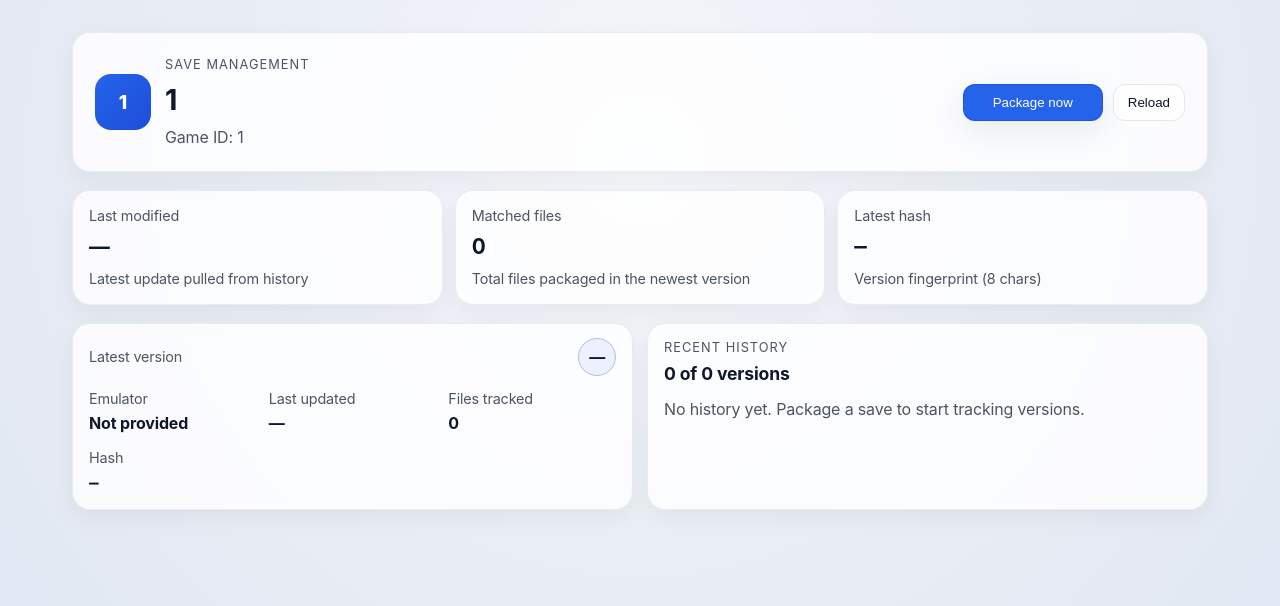
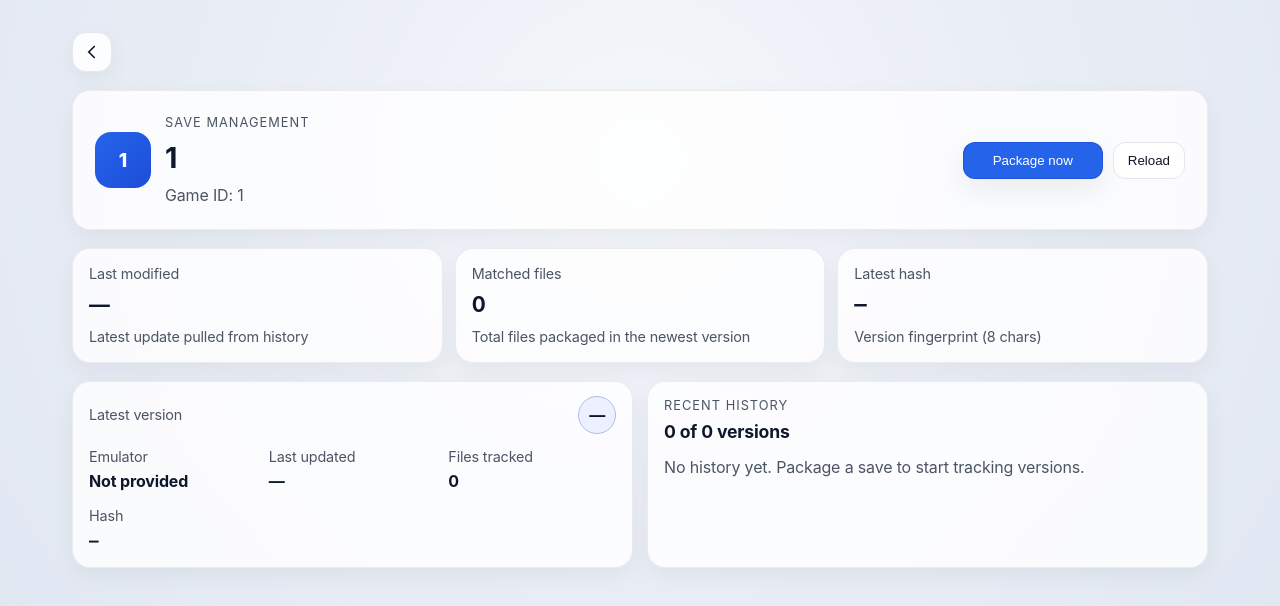
Before and after one commit to h1dr0nn/CrossSave-Cloud, a SvelteKit app in the folder app/: page /game/1 in a window 1280 px wide. Shown: the top 606 px of the page. Built offline with nearby package versions, Linux system fonts and the light colour scheme.

Commit message:
Add back navigation to game detail (#20)

```diff
--- a/app/src/components/GameDetailView.svelte
+++ b/app/src/components/GameDetailView.svelte
@@ -5,6 +5,7 @@
   import RecentHistory from "./RecentHistory.svelte";
   import { listHistory, packageGame, type HistoryEntry } from "../lib/api";
   import { pushError, pushInfo } from "../lib/notifications";
+  import { goto } from "$app/navigation";
 
   export let gameId: string;
 
@@ -52,6 +53,11 @@
 
   function shortHash(hash: string) {
     return hash?.slice(0, 8) ?? "";
+  }
+
+  function goBack() {
+    drawerOpen = false;
+    goto("/", { keepFocus: true, noScroll: true });
   }
 
   async function loadHistory() {
@@ -105,6 +111,14 @@
 </script>
 
 <section class="detail-shell">
+  <div class="page-header">
+    <button class="icon-button" on:click={goBack} aria-label="Go back">
+      <svg viewBox="0 0 24 24" aria-hidden="true">
+        <path d="M14.5 6 8.5 12l6 6" fill="none" stroke="currentColor" stroke-width="1.8" stroke-linecap="round" />
+      </svg>
+    </button>
+  </div>
+
   <div class="hero">
     <div class="icon" aria-hidden="true">{gameName.charAt(0) || "G"}</div>
     <div class="heading">
@@ -204,6 +218,37 @@
     gap: 14px;
     align-items: center;
     box-shadow: var(--shadow-soft);
+  }
+
+  .page-header {
+    display: flex;
+    align-items: center;
+    justify-content: flex-start;
+  }
+
+  .icon-button {
+    width: 40px;
+    height: 40px;
+    border-radius: 14px;
+    border: 1px solid var(--border);
+    background: var(--surface);
+    display: grid;
+    place-items: center;
+    color: var(--text);
+    box-shadow: var(--shadow-soft);
+    cursor: pointer;
+    transition: transform 0.15s ease, box-shadow 0.2s ease, border-color 0.2s ease;
+  }
+
+  .icon-button:hover {
+    transform: translateY(-1px);
+    border-color: var(--accent);
+    box-shadow: var(--shadow);
+  }
+
+  .icon-button svg {
+    width: 22px;
+    height: 22px;
   }
 
   .icon {
```
